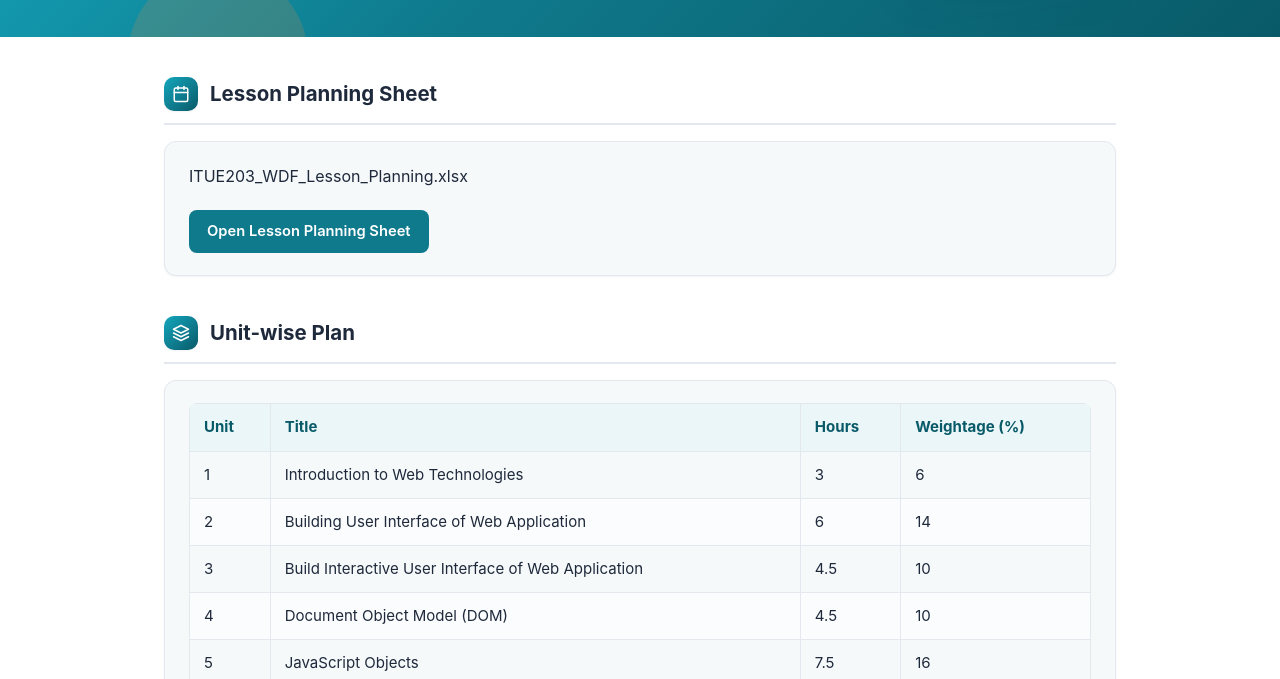
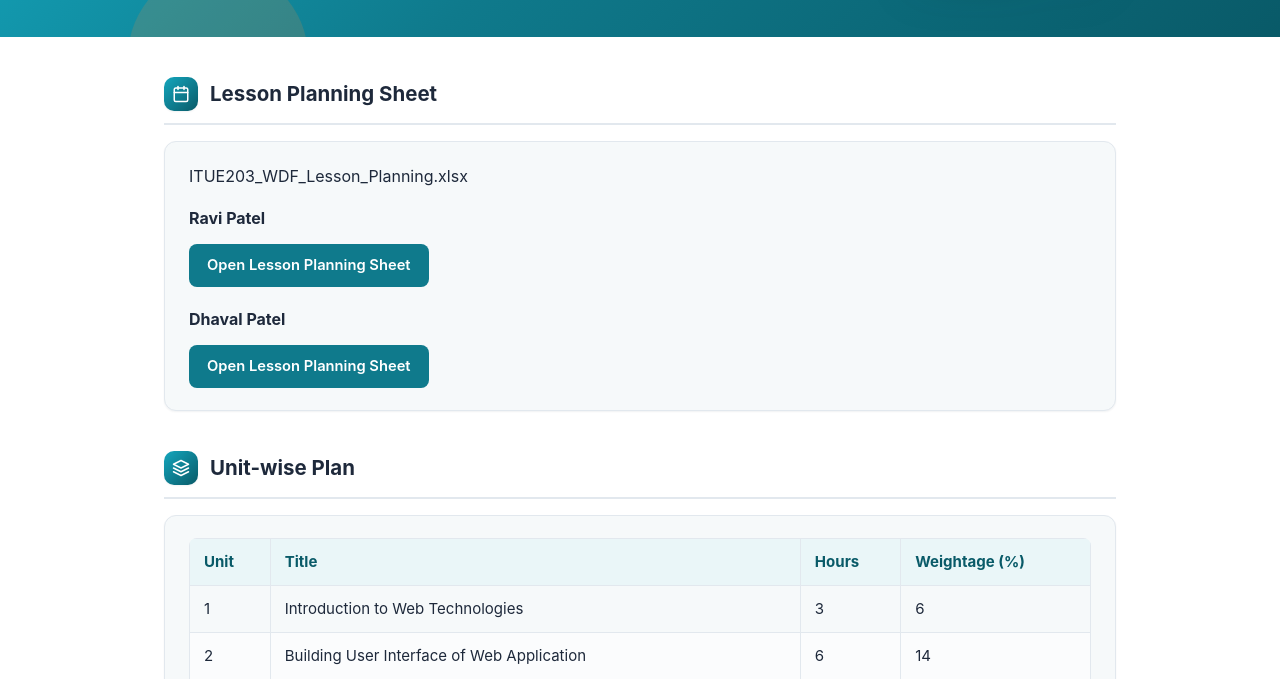
Before and after one commit to ravichanga101/WDF-ITUE203-KDPIT, a plain HTML site: page course-planning.html in a window 1280 px wide. Shown: the part 421-1100 px from the top of the page. Drawn offline with Linux system fonts and the light colour scheme.

Commit message:
dhaval sir planning updated

```diff
--- a/course-planning.html
+++ b/course-planning.html
@@ -61,7 +61,10 @@
       <h2><span class="h2-icon"><svg viewBox="0 0 24 24" fill="none" stroke="currentColor" stroke-width="2" stroke-linecap="round" stroke-linejoin="round"><rect x="3" y="4" width="18" height="18" rx="2" ry="2"/><line x1="16" y1="2" x2="16" y2="6"/><line x1="8" y1="2" x2="8" y2="6"/><line x1="3" y1="10" x2="21" y2="10"/></svg></span>Lesson Planning Sheet</h2>
       <div class="card">
         <p style="margin-top:0;">ITUE203_WDF_Lesson_Planning.xlsx</p>
+        <p style="margin:0 0 8px;"><strong>Ravi Patel</strong></p>
         <a href="https://docs.google.com/spreadsheets/d/19KKbULI8DT70v8hNtjYeravoIyOedyleP9V-gzsD-1o/edit?usp=sharing" class="btn" target="_blank" rel="noopener">Open Lesson Planning Sheet</a>
+        <p style="margin:20px 0 8px;"><strong>Dhaval Patel</strong></p>
+        <a href="https://docs.google.com/spreadsheets/d/16VNxIA-rlbgmkGNSXLIhk4qQZ8W0EnYZwl4hesVJNmI/edit?gid=0#gid=0" class="btn" target="_blank" rel="noopener">Open Lesson Planning Sheet</a>
       </div>
     </section>
 
```
